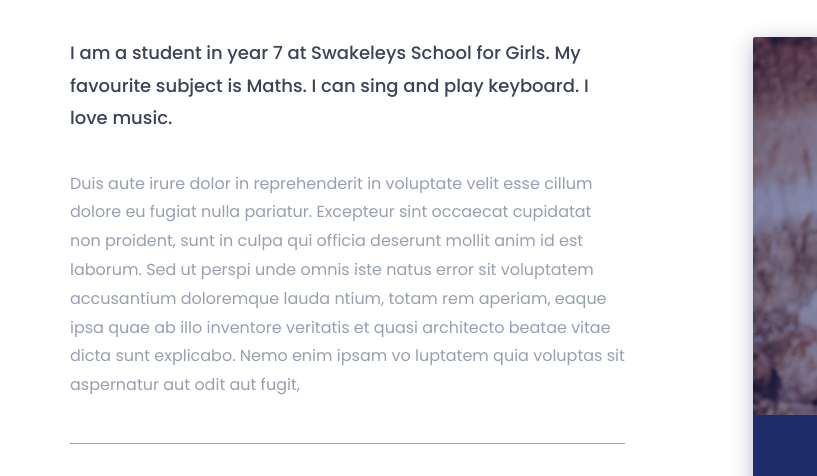
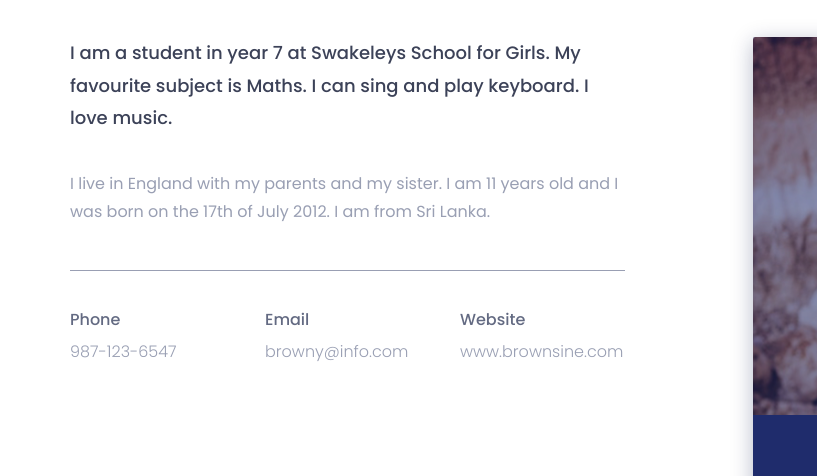
Before and after one commit to JeninaJackson/Repository, a plain HTML site: page index.html in a window 1280 px wide. Shown: the part 1080-1556 px from the top of the page, 0-817 px from the left. Drawn offline with nearby package versions, Linux system fonts and the light colour scheme.

Commit message:
I added detai

```diff
--- a/index.html
+++ b/index.html
@@ -128,7 +128,7 @@
 									I am a student in year 7 at Swakeleys School for Girls. My favourite subject is Maths. I can sing and play keyboard. I love music.
 								</h3>
 								<p>
-									Duis aute irure dolor in reprehenderit in voluptate velit esse cillum dolore eu fugiat nulla pariatur. Excepteur sint occaecat cupidatat non proident, sunt in culpa qui officia deserunt mollit anim id est laborum. Sed ut perspi unde omnis iste natus error sit voluptatem accusantium doloremque lauda ntium, totam rem aperiam, eaque ipsa quae ab illo inventore veritatis et quasi architecto beatae vitae dicta sunt explicabo. Nemo enim ipsam vo luptatem quia voluptas sit aspernatur aut odit aut fugit,
+									I live in England with my parents and my sister. I am 11 years old and I was born on the 17th of July 2012. I am from Sri Lanka.
 								</p>
 								<div class="row">
 									<div class="col-sm-4">
```
